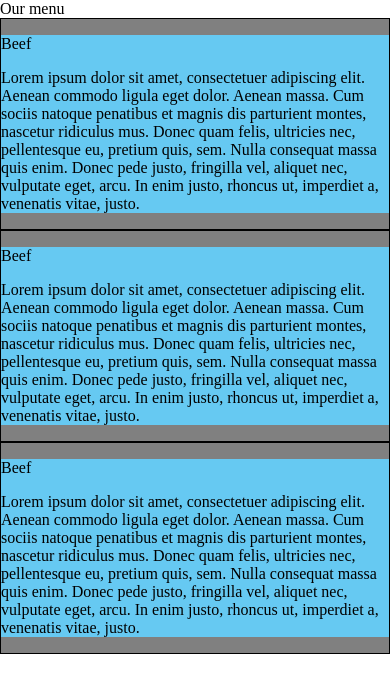
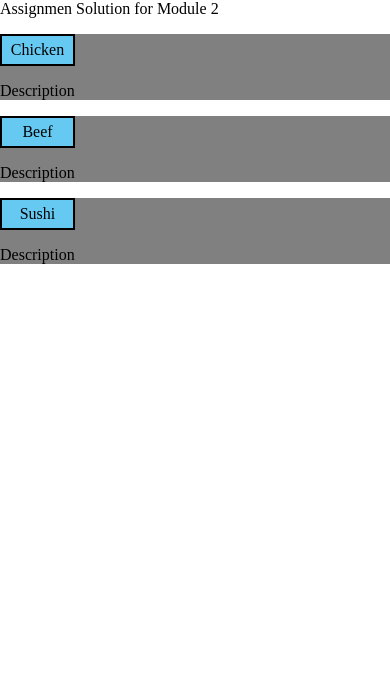
Before and after one commit to NoeliaJJ/Module-2-Coding-Assignment, a plain HTML site: page site/index.html in a window 390 px wide. Drawn offline with Linux system fonts and the light colour scheme.

Commit message:
responsive framework works fine

```diff
--- a/site/index.html
+++ b/site/index.html
@@ -2,29 +2,15 @@
 <html lang= "en-us">
 <head>
 	<meta charset="utf-8">
+	<meta name="viewport" content="width=device-width, initial-scale=1"
 	<title> Assignmen Solution for Module 2</title>
 	<link rel="stylesheet" href= "module2solution_styles.css">
 </head>
-
 <body>
-<div>Our menu</div>
-<div class= "row">
-	<div class= "box">
-		<div class= "foodname2 col-lg-4 col-md-6"><p>Beef</p>
-		<p>Lorem ipsum dolor sit amet, consectetuer adipiscing elit. Aenean commodo ligula eget dolor. Aenean massa. Cum sociis natoque penatibus et magnis dis parturient montes, nascetur ridiculus mus. Donec quam felis, ultricies nec, pellentesque eu, pretium quis, sem. Nulla consequat massa quis enim. Donec pede justo, fringilla vel, aliquet nec, vulputate eget, arcu. In enim justo, rhoncus ut, imperdiet a, venenatis vitae, justo.</p>
-		</div>
-	</div>
-	<div class= "box">
-		<div class= "foodname2 col-lg-4 col-md-6"><p>Beef</p>
-		<p>Lorem ipsum dolor sit amet, consectetuer adipiscing elit. Aenean commodo ligula eget dolor. Aenean massa. Cum sociis natoque penatibus et magnis dis parturient montes, nascetur ridiculus mus. Donec quam felis, ultricies nec, pellentesque eu, pretium quis, sem. Nulla consequat massa quis enim. Donec pede justo, fringilla vel, aliquet nec, vulputate eget, arcu. In enim justo, rhoncus ut, imperdiet a, venenatis vitae, justo.</p>
-		</div>
-
-	</div>
-		<div class= "box">
-		<div class= "foodname2 col-lg-4 col-md-6"><p>Beef</p>
-		<p>Lorem ipsum dolor sit amet, consectetuer adipiscing elit. Aenean commodo ligula eget dolor. Aenean massa. Cum sociis natoque penatibus et magnis dis parturient montes, nascetur ridiculus mus. Donec quam felis, ultricies nec, pellentesque eu, pretium quis, sem. Nulla consequat massa quis enim. Donec pede justo, fringilla vel, aliquet nec, vulputate eget, arcu. In enim justo, rhoncus ut, imperdiet a, venenatis vitae, justo.</p>
-		</div>
-	</div>
+<div class="row">
+	<div class= "box col-lg-4 col-md-6"><p id="foodname"> Chicken </p><p> Description</p></div>
+	<div class= "box col-lg-4 col-md-6"><p id="foodname2"> Beef </p><p> Description</p></div>
+	<div class= "box col-lg-4 col-md-12"><p id= "foodname3"> Sushi </p><p> Description</p></div>
 </div>
 </body>
 </html>
--- a/site/module2solution_styles.css
+++ b/site/module2solution_styles.css
@@ -8,24 +8,30 @@ body {
 	margin: 0;
 }
 
-.box{
-	background-color: grey;
-	border: 1px solid black;
+#foodname{
+	background-color: #66c9f2;
+	width: 75px;
+	text-align:center;
+	border: 2px solid black;
+	padding: 5px;
+}
+#foodname2{
+	background-color: #66c9f2;
+	width: 75px;
+	text-align:center;
+	border: 2px solid black;
+	padding: 5px;
+}
+#foodname3{
+	background-color: #66c9f2;
+	width: 75px;
+	text-align:center;
+	border: 2px solid black;
+	padding: 5px;
 }
 
-.foodname1 {
-	background-color: #66c9f2;
-	border: 1px;
-}
-
-.foodname2 {
-	background-color: #66c9f2;
-	border: 1px;
-}
-
-.foodname3 {
-	background-color: #66c9f2;
-	border: 1px;
+.box {
+	background-color: grey;
 }
 
 
@@ -35,13 +41,14 @@ body {
 	width: 100%;
 }
 
+
 /*To target large devices-> width above 992 px */
 
 @media (min-width: 992px) {
 	.col-lg-1, .col-lg-2, .col-lg-3, .col-lg-4, .col-lg-5, .col-lg-6, .col-lg-5,
-	.col-lg-6, .col-lg-7, .col-lg-8, .col-lg-9, .col-lg-10, .col-lg-11,
-	.col-lg-12 {
+	.col-lg-6, .col-lg-7, .col-lg-8, .col-lg-9, .col-lg-10, .col-lg-11,	.col-lg-12 {
 	float: left;
+	border: 1px solid black;
 }
 
 	.col-lg-1 {
@@ -91,15 +98,15 @@ body {
 	.col-lg-12 {
 		width: 100%;
 	}
+}
 
 
 /* To target medium sized devices -> width between 991 px and 768 px */
 
-@media (min-width: 992px) and (max-width: 991px) {
-	.col-md-1, .col-md-2, .col-md-3, .col-md-4, .col-md-5, .col-md-6, .col-md-5,
-	.col-md-6, .col-md-7, .col-md-8, .col-md-9, .col-md-10, .col-md-11,
-	.col-md-12 {
+@media (min-width: 768px) and (max-width: 991px) {
+  .col-md-1, .col-md-2, .col-md-3, .col-md-4, .col-md-5, .col-md-6, .col-md-7, .col-md-8, .col-md-9, .col-md-10, .col-md-11, .col-md-12 {
     float: left;
+    border: 1px solid black;
 	 }
 
 	.col-md-1 {
@@ -149,6 +156,4 @@ body {
 	.col-md-12 {
 		width: 100%;
 	}
-
-
 }
```
Lines whose indentation alone changed are shown as unchanged.
